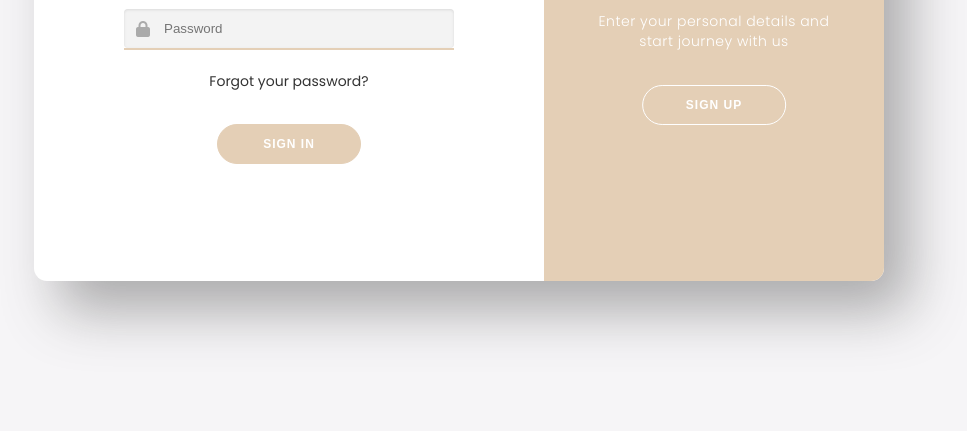
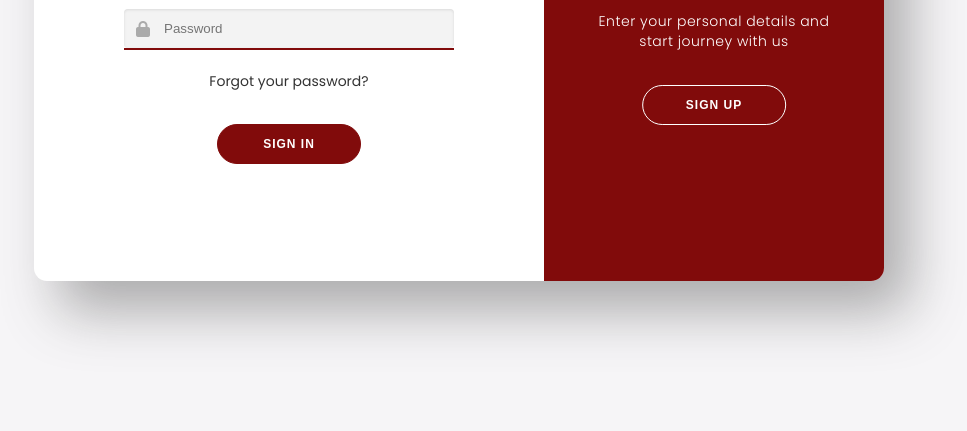
Before and after one commit to Amir-Kamel/ITI-CSTProject-OnlineBookStore, a plain HTML site: page Login&Register.html in a window 1280 px wide. Shown: the part 369-800 px from the top of the page, without its empty margins (181-1148 px from the left). Drawn offline with nearby package versions, Linux system fonts and the light colour scheme.

Commit message:
Login&Register.css

```diff
--- a/Login&Register.css
+++ b/Login&Register.css
@@ -7,9 +7,9 @@
 }
 
 :root {
-  --linear-grad: linear-gradient(to right, #e4cfb6, #e4cfb6);
-  --grad-clr1: #e4cfb6;
-  --grad-clr2: #e4cfb6;
+  --linear-grad: linear-gradient(to right, #810b0b, #810b0b);
+  --grad-clr1: #810b0b;
+  --grad-clr2: #ffffff;
 }
 
 body {
@@ -121,7 +121,7 @@ span {
   transition: 0.3s;
 }
 
-.infield input:focus~label {
+.infield input:focus ~ label {
   width: 100%;
 }
 
@@ -141,7 +141,7 @@ button {
   border: 1px solid var(--grad-clr1);
   border-radius: 20px;
   color: #fff;
-  background: var(--grad-clr2);
+  background: #810b0b;
   font-weight: bold;
   font-size: 12px;
   padding: 12px 45px;
@@ -249,7 +249,6 @@ p {
   transform: translateX(35%);
 }
 
-
 .right-panel-active .sign-in-container {
   transform: translatex(20%);
 
@@ -264,7 +263,6 @@ p {
 }
 
 @keyframes show {
-
   0%,
   50% {
     opacity: 0;
```
